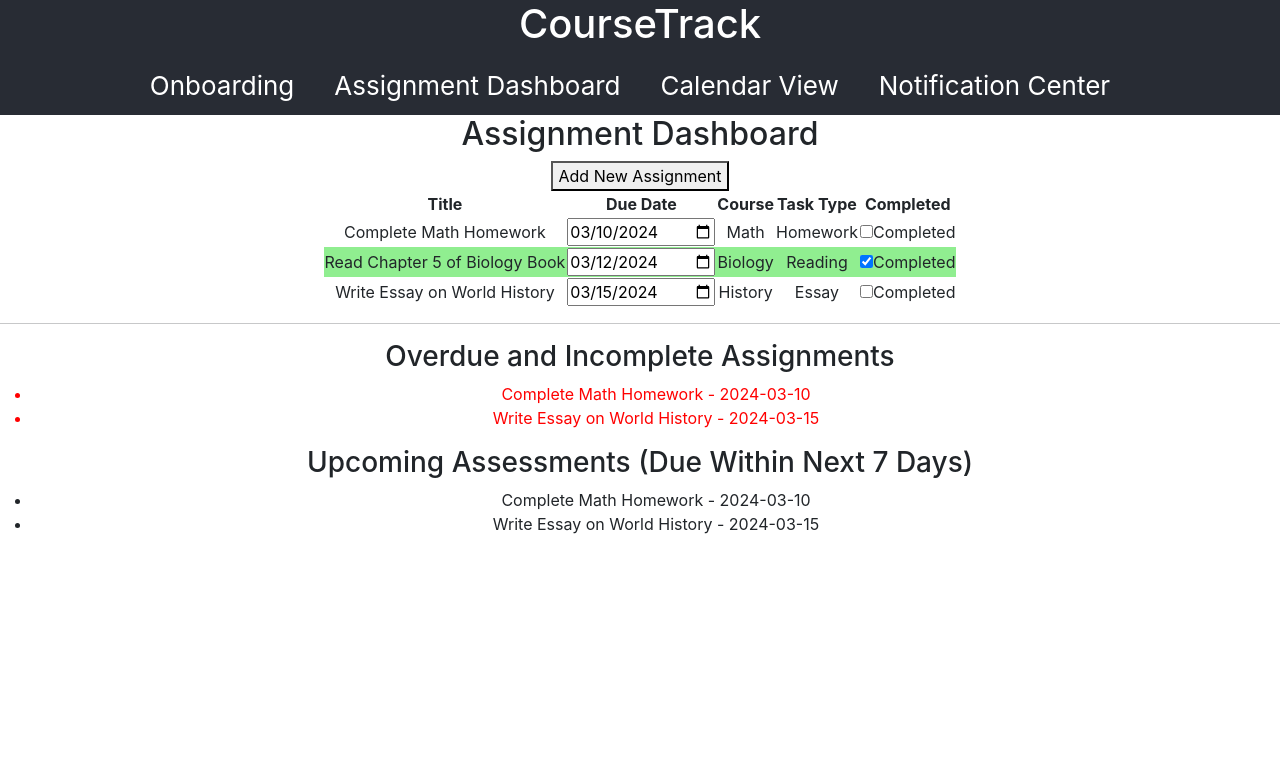
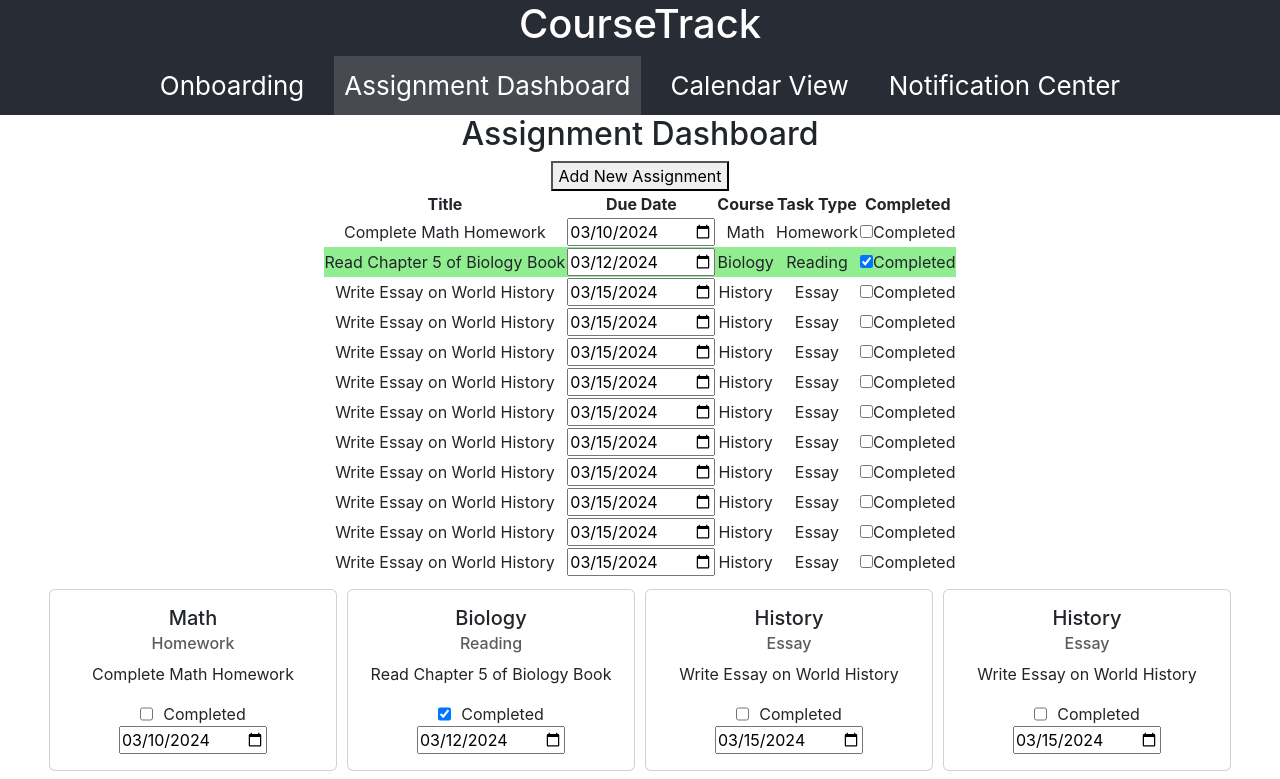
Before and after one commit to imcuky/course-track, a React (Create React App) app in the folder course-track/: page /dashboard in a window 1280 px wide. Shown: the top 779 px of the page. Built offline with nearby package versions, Linux system fonts and the light colour scheme.

Commit message:
Implement card version of tasks

```diff
--- a/course-track/src/App.css
+++ b/course-track/src/App.css
@@ -1,9 +1,9 @@
 /* App.css */
-.App {
+.app {
   text-align: center;
 }
 
-.App-header {
+.app-header {
   background-color: #282c34;
   min-height: 10vh;
   display: flex;
@@ -11,27 +11,56 @@
   align-items: center;
   justify-content: center;
   font-size: calc(10px + 2vmin);
-  color: white;
+  color: #fff;
 }
 
 .tab-bar {
   display: flex;
+  gap: 20px;
 }
 
 .tab-button {
-  margin-right: 20px;
   padding: 10px;
   text-decoration: none;
   color: white;
 }
 
 .tab-button:hover {
-  background-color: lightgray;
+  background-color: #ffffff25;
+}
+
+.app-header a.active {
+  background-color: #ffffff25;
 }
 
 .dashboard-container {
   display: flex;
   justify-content: center;
   align-items: center;
+}
 
+.task-card {
+  width: 18rem;
 }
+
+.dashboard-card-container {
+  display: flex;
+  justify-content: center;
+  align-content: flex-start;
+  gap: 10px;
+  flex-wrap: wrap;
+  max-width: 100%;
+  margin: 12px;
+}
+
+.dashboard-card-container > * {
+  display: flex;
+  justify-content: center;
+  align-items: center;
+}
+
+.completed-checkbox {
+  display: flex;
+  justify-content: center;
+  gap: 10px;
+}
--- a/course-track/src/App.js
+++ b/course-track/src/App.js
@@ -1,28 +1,35 @@
 // App.js
-import React from 'react';
-import './App.css';
-import { BrowserRouter as Router, Routes, Route, NavLink } from 'react-router-dom';
-import Onboarding from './Onboarding';
-import AssignmentDashboard from './AssignmentDashboard';
-import CalendarView from './CalendarView';
-import NotificationCenter from './NotificationCenter';
+import React from "react";
+import "./App.css";
+import { BrowserRouter as Router, Routes, Route, NavLink } from "react-router-dom";
+import Onboarding from "./Onboarding";
+import AssignmentDashboard from "./AssignmentDashboard";
+import CalendarView from "./CalendarView";
+import NotificationCenter from "./NotificationCenter";
 
 function App() {
-
   return (
     <Router>
-      <div className="App">
-        <header className="App-header">
+      <div className="app">
+        <header className="app-header">
           <h1>CourseTrack</h1>
           <nav className="tab-bar">
-            <NavLink exact to="/" className="tab-button">Onboarding</NavLink>
-            <NavLink to="/dashboard" className="tab-button">Assignment Dashboard</NavLink>
-            <NavLink to="/calendar" className="tab-button">Calendar View</NavLink>
-            <NavLink to="/notifications" className="tab-button">Notification Center</NavLink>
+            <NavLink to="/" className="tab-button">
+              Onboarding
+            </NavLink>
+            <NavLink to="/dashboard" className="tab-button">
+              Assignment Dashboard
+            </NavLink>
+            <NavLink to="/calendar" className="tab-button">
+              Calendar View
+            </NavLink>
+            <NavLink to="/notifications" className="tab-button">
+              Notification Center
+            </NavLink>
           </nav>
         </header>
         <Routes>
-          <Route exact path="/" element={<Onboarding />} />
+          <Route path="/" element={<Onboarding />} />
           <Route path="/dashboard" element={<AssignmentDashboard />} />
           <Route path="/calendar" element={<CalendarView />} />
           <Route path="/notifications" element={<NotificationCenter />} />
--- a/course-track/src/AssignmentDashboard.js
+++ b/course-track/src/AssignmentDashboard.js
@@ -1,37 +1,162 @@
-import React, { useState } from 'react';
-import Popup from 'reactjs-popup';
-import { useNavigate  } from 'react-router-dom';
+import { useState, useEffect, Fragment } from "react";
+import Popup from "reactjs-popup";
+import TaskCard from "./TaskCard";
 
 const AssignmentDashboard = () => {
-  const [newAssignmentTitle, setNewAssignmentTitle] = useState('');
-  const [newAssignmentDueDate, setNewAssignmentDueDate] = useState('');
-  const [newAssignmentCourse, setNewAssignmentCourse] = useState('');
-  const [newAssignmentType, setNewAssignmentType] = useState('');
-  const [newAssignmentDetail, setNewAssignmentDetail] = useState('');
+  const [newAssignmentTitle, setNewAssignmentTitle] = useState("");
+  const [newAssignmentDueDate, setNewAssignmentDueDate] = useState("");
+  const [newAssignmentCourse, setNewAssignmentCourse] = useState("");
+  const [newAssignmentType, setNewAssignmentType] = useState("");
+  const [newAssignmentDetail, setNewAssignmentDetail] = useState("");
   const [assignments, setAssignments] = useState([
-    { id: 1, title: 'Complete Math Homework', dueDate: '2024-03-10', course: 'Math', type: 'Homework', detail:"",completed: false },
-    { id: 2, title: 'Read Chapter 5 of Biology Book', dueDate: '2024-03-12', course: 'Biology', type: 'Reading',detail:"",completed: true },
-    { id: 3, title: 'Write Essay on World History', dueDate: '2024-03-15', course: 'History', type: 'Essay',detail:"", completed: false }
+    {
+      id: 1,
+      title: "Complete Math Homework",
+      dueDate: "2024-03-10",
+      course: "Math",
+      type: "Homework",
+      detail: "",
+      completed: false,
+    },
+    {
+      id: 2,
+      title: "Read Chapter 5 of Biology Book",
+      dueDate: "2024-03-12",
+      course: "Biology",
+      type: "Reading",
+      detail: "",
+      completed: true,
+    },
+    {
+      id: 3,
+      title: "Write Essay on World History",
+      dueDate: "2024-03-15",
+      course: "History",
+      type: "Essay",
+      detail: "",
+      completed: false,
+    },
+    {
+      id: 4,
+      title: "Write Essay on World History",
+      dueDate: "2024-03-15",
+      course: "History",
+      type: "Essay",
+      detail: "",
+      completed: false,
+    },
+    {
+      id: 5,
+      title: "Write Essay on World History",
+      dueDate: "2024-03-15",
+      course: "History",
+      type: "Essay",
+      detail: "",
+      completed: false,
+    },
+    {
+      id: 6,
+      title: "Write Essay on World History",
+      dueDate: "2024-03-15",
+      course: "History",
+      type: "Essay",
+      detail: "",
+      completed: false,
+    },
+    {
+      id: 7,
+      title: "Write Essay on World History",
+      dueDate: "2024-03-15",
+      course: "History",
+      type: "Essay",
+      detail: "",
+      completed: false,
+    },
+    {
+      id: 8,
+      title: "Write Essay on World History",
+      dueDate: "2024-03-15",
+      course: "History",
+      type: "Essay",
+      detail: "",
+      completed: false,
+    },
+    {
+      id: 9,
+      title: "Write Essay on World History",
+      dueDate: "2024-03-15",
+      course: "History",
+      type: "Essay",
+      detail: "",
+      completed: false,
+    },
+    {
+      id: 10,
+      title: "Write Essay on World History",
+      dueDate: "2024-03-15",
+      course: "History",
+      type: "Essay",
+      detail: "",
+      completed: false,
+    },
+    {
+      id: 11,
+      title: "Write Essay on World History",
+      dueDate: "2024-03-15",
+      course: "History",
+      type: "Essay",
+      detail: "",
+      completed: false,
+    },
+    {
+      id: 12,
+      title: "Write Essay on World History",
+      dueDate: "2024-03-15",
+      course: "History",
+      type: "Essay",
+      detail: "",
+      completed: false,
+    },
   ]);
 
+  useEffect(() => {
+    window.addEventListener("assignmentStatusChanged", handleStatusChange);
+
+    return () => {
+      window.removeEventListener("assignmentStatusChanged", handleStatusChange);
+    };
+  }, []);
+
   const resetForm = () => {
-    setNewAssignmentTitle('');
-    setNewAssignmentDueDate('');
-    setNewAssignmentCourse('');
-    setNewAssignmentType('');
-    setNewAssignmentDetail('');
+    setNewAssignmentTitle("");
+    setNewAssignmentDueDate("");
+    setNewAssignmentCourse("");
+    setNewAssignmentType("");
+    setNewAssignmentDetail("");
   };
 
   const handleDueDateChange = (assignmentId, newDueDate) => {
-    setAssignments(prevAssignments =>
-      prevAssignments.map(assignment =>
-        assignment.id === assignmentId ? { ...assignment, dueDate: newDueDate } : assignment
+    setAssignments((prevAssignments) =>
+      prevAssignments.map((assignment) =>
+        assignment.id === assignmentId
+          ? { ...assignment, dueDate: newDueDate }
+          : assignment
+      )
+    );
+  };
+
+  const handleStatusChange = (e) => {
+    console.log("status changed");
+    const assignment = e.detail.assignment;
+    setAssignments((prevAssignments) =>
+      prevAssignments.map((a) =>
+        a.id === assignment.id ? { ...a, completed: !a.completed } : a
       )
     );
   };
 
   const handleAddAssignment = () => {
-    if (newAssignmentTitle.trim() !== '' && newAssignmentDueDate.trim() !== '') {
+    if (newAssignmentTitle.trim() !== "" && newAssignmentDueDate.trim() !== "") {
       const newAssignment = {
         id: assignments.length + 1,
         title: newAssignmentTitle,
@@ -39,11 +164,11 @@ const AssignmentDashboard = () => {
         course: newAssignmentCourse,
         type: newAssignmentType,
         detail: newAssignmentDetail,
-        completed: false
+        completed: false,
       };
-      setAssignments(prevAssignments => [...prevAssignments, newAssignment]);
-      setNewAssignmentTitle('');
-      setNewAssignmentDueDate('');
+      setAssignments((prevAssignments) => [...prevAssignments, newAssignment]);
+      setNewAssignmentTitle("");
+      setNewAssignmentDueDate("");
     }
   };
 
@@ -51,75 +176,93 @@ const AssignmentDashboard = () => {
   const next7Days = new Date();
   next7Days.setDate(next7Days.getDate() + 7);
   const assignmentsDueNext7Days = assignments.filter(
-    assignment => new Date(assignment.dueDate) <= next7Days && !assignment.completed
+    (assignment) => new Date(assignment.dueDate) <= next7Days && !assignment.completed
   );
 
   // Get overdue and incomplete assignments
   const overdueIncompleteAssignments = assignments.filter(
-    assignment => new Date(assignment.dueDate) < new Date() && !assignment.completed
+    (assignment) => new Date(assignment.dueDate) < new Date() && !assignment.completed
   );
 
-
-
   return (
-    <>
+    <Fragment>
       <h2>Assignment Dashboard</h2>
       <Popup
         trigger={<button>Add New Assignment</button>}
         modal
         closeOnDocumentClick={false}
       >
-        {close => (
-          <div className="popup-content" style={{ backgroundColor: '#f0f0f0', padding: '20px' }}>
+        {(close) => (
+          <div
+            className="popup-content"
+            style={{ backgroundColor: "#f0f0f0", padding: "20px" }}
+          >
             <h3>Add New Assignment</h3>
             <input
               type="text"
               placeholder="Assignment Title"
               value={newAssignmentTitle}
-              onChange={e => setNewAssignmentTitle(e.target.value)}
+              onChange={(e) => setNewAssignmentTitle(e.target.value)}
               required
-            /> <br/>
+            />{" "}
+            <br />
             <input
               type="date"
               value={newAssignmentDueDate}
-              onChange={e => setNewAssignmentDueDate(e.target.value)}
+              onChange={(e) => setNewAssignmentDueDate(e.target.value)}
               required
-            /><br/>
+            />
+            <br />
             <input
               type="text"
               placeholder="Course"
               value={newAssignmentCourse}
-              onChange={e => setNewAssignmentCourse(e.target.value)}
+              onChange={(e) => setNewAssignmentCourse(e.target.value)}
               required
-            /><br/>
+            />
+            <br />
             <input
               type="text"
               placeholder="Task Type"
               value={newAssignmentType}
-              onChange={e => setNewAssignmentType(e.target.value)}
+              onChange={(e) => setNewAssignmentType(e.target.value)}
               required
-            /><br/>
+            />
+            <br />
             <textarea
               placeholder="Task Detail"
               value={newAssignmentDetail}
-              onChange={e => setNewAssignmentDetail(e.target.value)}
-            /><br/>
-            <button type="submit" onClick={() => {
+              onChange={(e) => setNewAssignmentDetail(e.target.value)}
+            />
+            <br />
+            <button
+              type="submit"
+              onClick={() => {
                 // Save logic goes here
                 handleAddAssignment();
                 close();
                 resetForm(); // Reset the form after saving
-            }}>Save</button>
-            <button onClick={() => {
+              }}
+            >
+              Save
+            </button>
+            <button
+              onClick={() => {
                 close();
                 resetForm(); // Reset the form on cancel as well
-            }}>Cancel</button>
+              }}
+            >
+              Cancel
+            </button>
           </div>
         )}
       </Popup>
 
       <div className="dashboard-container">
-        <div className="table-container" style={{ maxHeight: '400px', overflowY: 'auto' }}>
+        <div
+          className="table-container"
+          style={{ maxHeight: "400px", overflowY: "auto" }}
+        >
           <table>
             <thead>
               <tr>
@@ -131,14 +274,17 @@ const AssignmentDashboard = () => {
               </tr>
             </thead>
             <tbody>
-                {assignments.map(assignment => (
-                  <tr key={assignment.id} style={{ backgroundColor: assignment.completed ? 'lightgreen' : '' }}>
+              {assignments.map((assignment) => (
+                <tr
+                  key={assignment.id}
+                  style={{ backgroundColor: assignment.completed ? "lightgreen" : "" }}
+                >
                   <td>{assignment.title}</td>
                   <td>
                     <input
                       type="date"
                       value={assignment.dueDate}
-                        onChange={e => handleDueDateChange(assignment.id, e.target.value)}
+                      onChange={(e) => handleDueDateChange(assignment.id, e.target.value)}
                     />
                   </td>
                   <td>{assignment.course}</td>
@@ -148,13 +294,13 @@ const AssignmentDashboard = () => {
                       type="checkbox"
                       id={`completed-${assignment.id}`}
                       checked={assignment.completed}
-                        onChange={() =>
-                          setAssignments(prevAssignments =>
-                            prevAssignments.map(a =>
-                              a.id === assignment.id ? { ...a, completed: !a.completed } : a
-                            )
-                          )
-                        }
+                      onChange={() => {
+                        window.dispatchEvent(
+                          new CustomEvent("assignmentStatusChanged", {
+                            detail: { assignment: assignment },
+                          })
+                        );
+                      }}
                     />
                     <label htmlFor={`completed-${assignment.id}`}>Completed</label>
                   </td>
@@ -165,14 +311,19 @@ const AssignmentDashboard = () => {
         </div>
       </div>
 
+      <div className="dashboard-card-container">
+        {assignments.map((assignment) => (
+          <TaskCard key={assignment.id} assignment={assignment} />
+        ))}
+      </div>
 
       <hr />
       {overdueIncompleteAssignments.length > 0 && (
         <div className="overdue-incomplete-assignments">
           <h3>Overdue and Incomplete Assignments</h3>
           <ul>
-              {overdueIncompleteAssignments.map(assignment => (
-                <li key={assignment.id} style={{ color: 'red' }}>
+            {overdueIncompleteAssignments.map((assignment) => (
+              <li key={assignment.id} style={{ color: "red" }}>
                 {assignment.title} - {assignment.dueDate}
               </li>
             ))}
@@ -182,20 +333,15 @@ const AssignmentDashboard = () => {
       <div className="upcoming-assessments">
         <h3>Upcoming Assessments (Due Within Next 7 Days)</h3>
         <ul>
-            {assignmentsDueNext7Days.map(assignment => (
+          {assignmentsDueNext7Days.map((assignment) => (
             <li key={assignment.id}>
               {assignment.title} - {assignment.dueDate}
             </li>
           ))}
         </ul>
-
-
       </div>
-
-
-
-    </>
+    </Fragment>
   );
-}
+};
 
 export default AssignmentDashboard;
--- /dev/null
+++ b/course-track/src/TaskCard.js
@@ -0,0 +1,33 @@
+import Card from "react-bootstrap/Card";
+
+const TaskCard = (props) => {
+  const { id, title, dueDate, course, type, detail, completed } = props.assignment;
+
+  return (
+    <Card className="task-card">
+      <Card.Body>
+        <Card.Title>{course}</Card.Title>
+        <Card.Subtitle className="mb-2 text-muted">{type}</Card.Subtitle>
+        <Card.Text>{title}</Card.Text>
+        <div className="completed-checkbox">
+          <input
+            type="checkbox"
+            id={`completed-${id}`}
+            checked={completed}
+            onChange={() => {
+              window.dispatchEvent(
+                new CustomEvent("assignmentStatusChanged", {
+                  detail: { assignment: props.assignment },
+                })
+              );
+            }}
+          />
+          <label htmlFor={`completed-${id}`}>Completed</label>
+        </div>
+        <input type="date" value={dueDate} />
+      </Card.Body>
+    </Card>
+  );
+};
+
+export default TaskCard;
```
Lines whose indentation alone changed are shown as unchanged.
